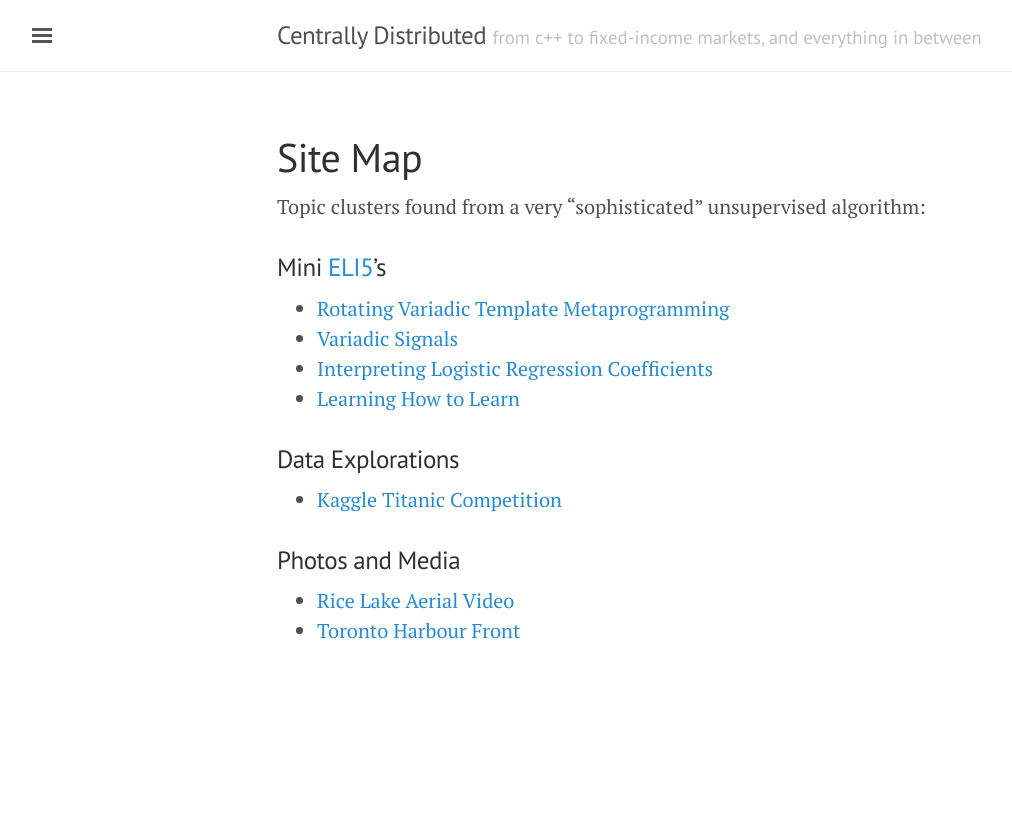
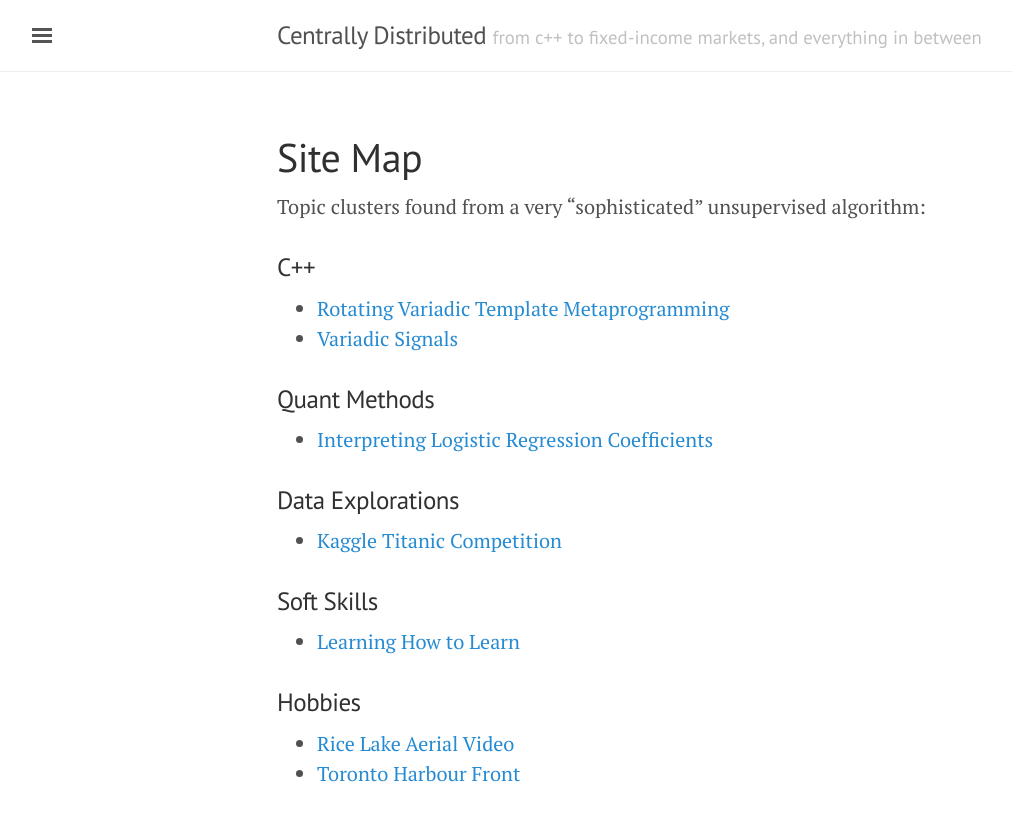
Before and after one commit to Estinox/estinox.github.io, a Jekyll site: the page built from site_map.md, in a window 1280 px wide. Shown: the top 821 px of the page, without its empty margins (3-1015 px from the left). Built offline with Jekyll 4.4.1, drawn with Linux system fonts in a browser that asks for light colours; comment, search, counter and statistics services are not loaded.

Commit message:
site map changes

```diff
--- a/site_map.md
+++ b/site_map.md
@@ -5,15 +5,19 @@ title: Site Map
 
 Topic clusters found from a very "sophisticated" unsupervised algorithm:
 
-### Mini [ELI5](https://www.reddit.com/r/explainlikeimfive/){:target="blank"}'s
+### C++
 - [Rotating Variadic Template Metaprogramming]({{ site.baseurl }}/2016/10/29/Meta-Rotate-Cpp/)
 - [Variadic Signals]({{ site.baseurl }}/2016/11/13/Variadic-Signals/)
+
+### Quant Methods
 - [Interpreting Logistic Regression Coefficients]({{ site.baseurl }}/2016/08/01/Interpreting-Logistic-Regression/)
-- [Learning How to Learn]({{ site.baseurl }}/2020/01/25/Learning-How-To-Learn-Part-1/)
 
 ### Data Explorations
 - [Kaggle Titanic Competition]({{ site.baseurl }}/2016/07/23/titanic/)
 
-### Photos and Media
+### Soft Skills
+- [Learning How to Learn]({{ site.baseurl }}/2020/01/25/Learning-How-To-Learn-Part-1/)
+
+### Hobbies
 - [Rice Lake Aerial Video]({{ site.baseurl }}/2016/01/01/aerial-videos/)
 - [Toronto Harbour Front](https://www.youtube.com/watch?v=o1lQiE5Lt7M){:target="blank"}
```
